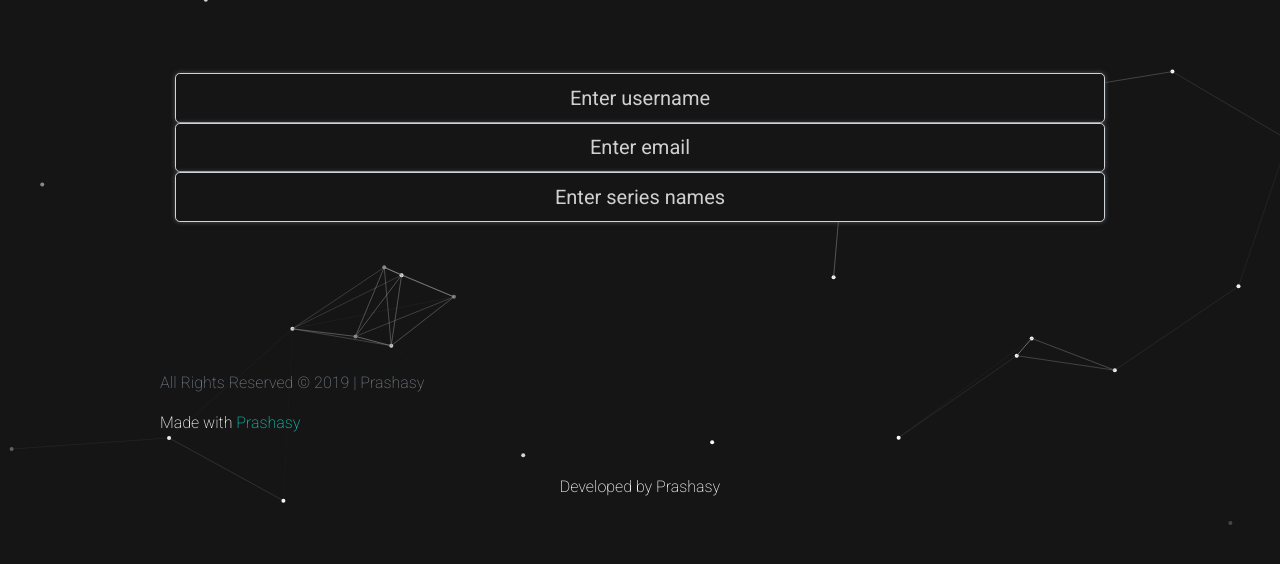
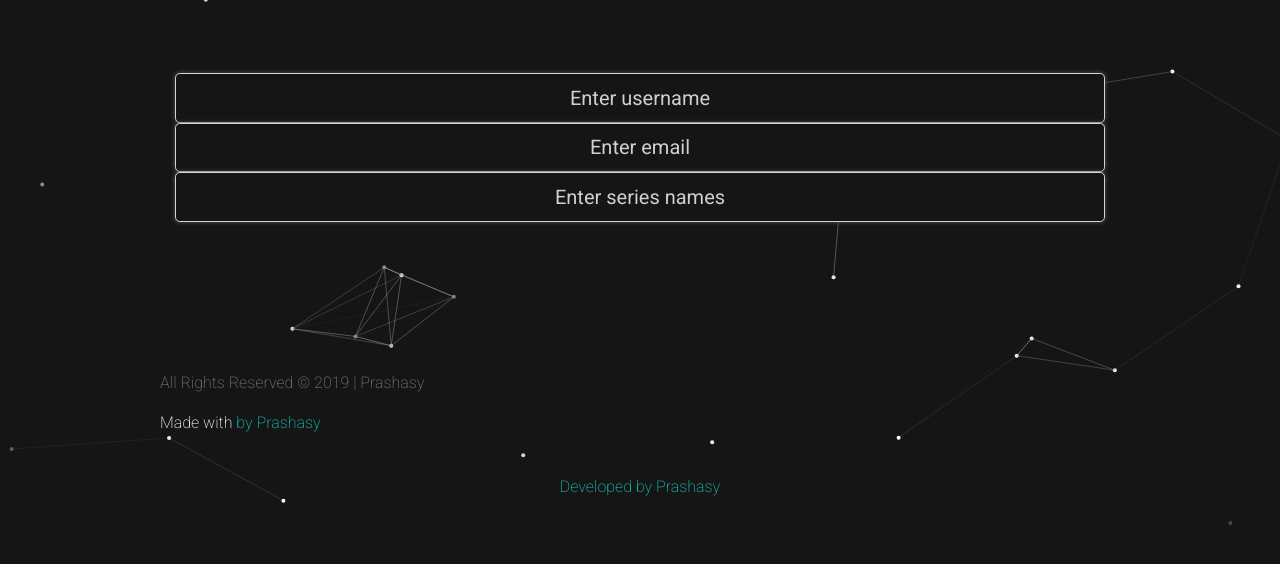
Before and after one commit to prashasy/tvShow-Notifier, a Flask app: page / in a window 1280 px wide. Shown: the top 564 px of the page. Run offline with Flask 2, Linux system fonts and the light colour scheme; some libraries are stand-ins or nearby versions.

Commit message:
minor  touch up

```diff
--- a/templates/index.html
+++ b/templates/index.html
@@ -181,15 +181,16 @@
                   data-icon="twemoji-red-heart"
                   data-inline="false"
                 ></span>
-                <a href="http://github.com/prashasy" target="_blank"> Prashasy</a>
+                <a href="http://github.com/prashasy" target="_blank"> by Prashasy</a>
               </p>
             </div>
 
 
           </div>
-          <p class="text-center">
+          <a href="http://www.linkedin.com/in/Prashasy-Ashok" target="_blank"><p class="text-center">
             Developed by Prashasy
           </p>
+          </a>
         </div>
       </footer>
       <!-- JavaScript dependencies -->
```
